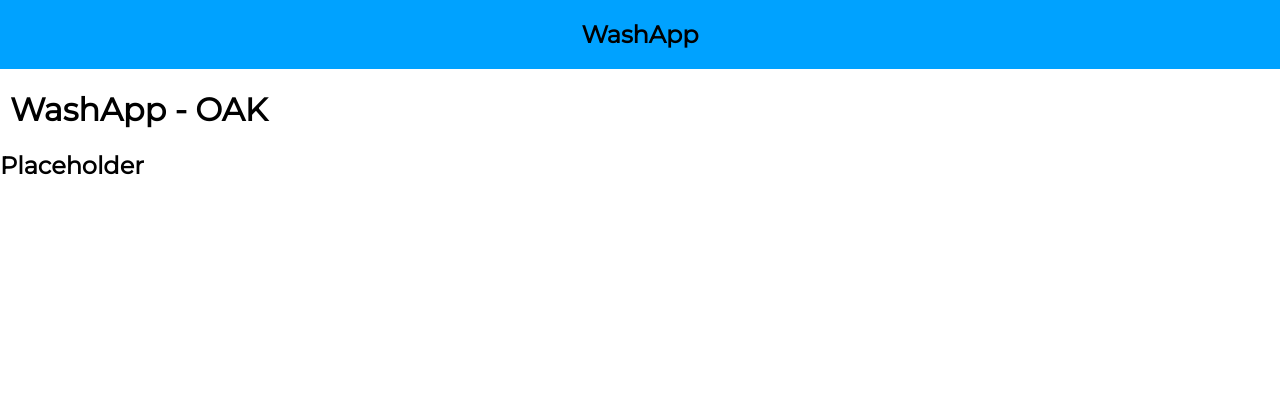
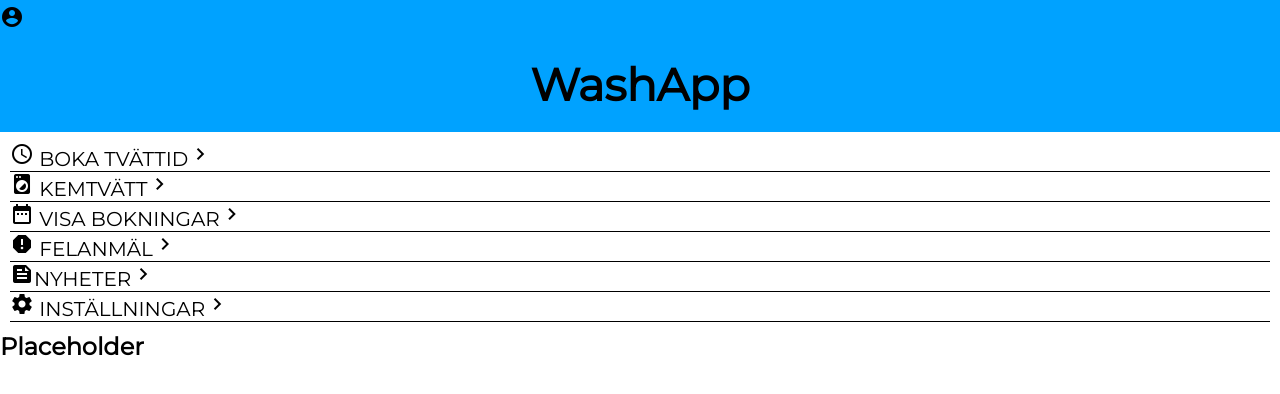
Before and after one commit to Kasiem024/WashApp-OAK, a website: page public/html/index.html in a window 1280 px wide. Drawn offline with Linux system fonts and the light colour scheme.

Commit message:
made home nav and added google icons

```diff
--- a/package.json
+++ b/package.json
@@ -10,6 +10,9 @@
     "author": "Oscar Gustafsson Adam Pousette Kasiem Saeed",
     "license": "ISC",
     "dependencies": {
-        "express": "^4.17.1"
+        "@fortawesome/fontawesome-free": "^5.15.4",
+        "express": "^4.17.1",
+        "install": "^0.13.0",
+        "npm": "^8.0.0"
     }
 }
--- a/public/css/style.css
+++ b/public/css/style.css
@@ -1,20 +1,35 @@
-body {
+* {
+    margin: 0;
+    padding: 0;
     font-family: 'Montserrat', sans-serif;
-    margin: 0;
 }
 
 header {
     width: 100%;
     background-color: rgb(0, 162, 255);
+    font-size: 30px;
 }
 
 header h2 {
-    text-align: center;
     margin-top: 0;
     padding-top: 20px;
     padding-bottom: 20px;
+    text-align: center;
+}
+
+header a {
+    color: black;
 }
 
 main {
     margin: 10px;
 }
+
+main nav {
+    font-size: 20px;
+    list-style: none;
+}
+
+main nav li {
+    border-bottom: solid black 1px;
+}
--- a/public/html/index.html
+++ b/public/html/index.html
@@ -10,6 +10,8 @@
     <link rel="preconnect" href="https://fonts.gstatic.com" crossorigin>
     <link href="https://fonts.googleapis.com/css2?family=Montserrat&display=swap" rel="stylesheet">
 
+    <link rel="stylesheet" href="https://fonts.googleapis.com/icon?family=Material+Icons">
+
     <link rel="stylesheet" href="../css/style.css">
     <script src="../js/app.js"></script>
 
@@ -18,13 +20,48 @@
 
 <body>
     <header>
+        <a href="#"> <i class="material-icons">account_circle</i></i>
+        </a>
 
         <h2>WashApp</h2>
 
     </header>
 
     <main>
-        <h1>WashApp - OAK</h1>
+        <nav>
+            <ul>
+                <li><i class="material-icons">
+                        schedule
+                    </i> BOKA TVÄTTID<i class="material-icons">
+                        navigate_next
+                    </i></li>
+                <li><i class="material-icons">
+                        local_laundry_service
+                    </i> KEMTVÄTT<i class="material-icons">
+                        navigate_next
+                    </i></li>
+                <li><i class="material-icons">
+                        date_range
+                    </i> VISA BOKNINGAR<i class="material-icons">
+                        navigate_next
+                    </i></li>
+                <li><i class="material-icons">
+                        report
+                    </i> FELANMÄL<i class="material-icons">
+                        navigate_next
+                    </i></li>
+                <li><i class="material-icons">
+                    feed
+                    </i>NYHETER<i class="material-icons">
+                        navigate_next
+                    </i></li>
+                <li><i class="material-icons">
+                    settings
+                    </i></i> INSTÄLLNINGAR<i class="material-icons">
+                        navigate_next
+                    </i></li>
+            </ul>
+        </nav>
     </main>
 
     <footer>
```
Also changed, not shown: 1 other file.
